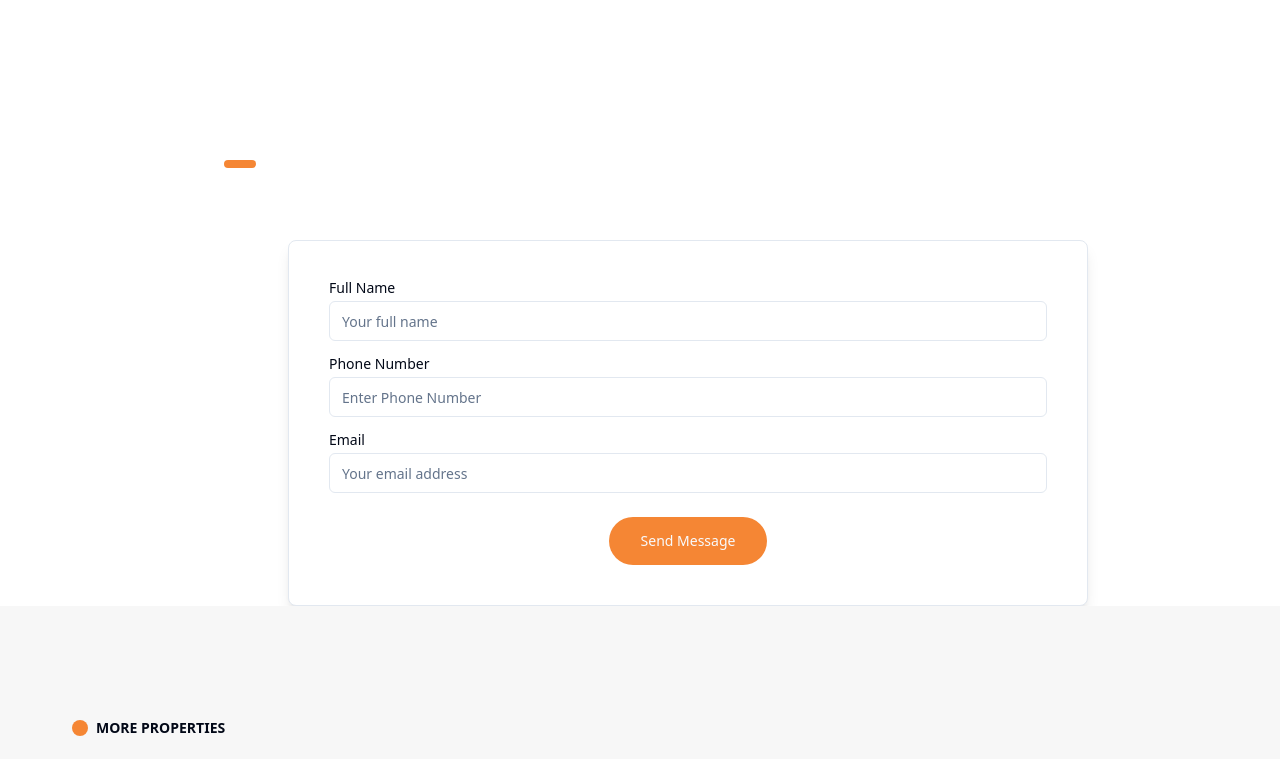
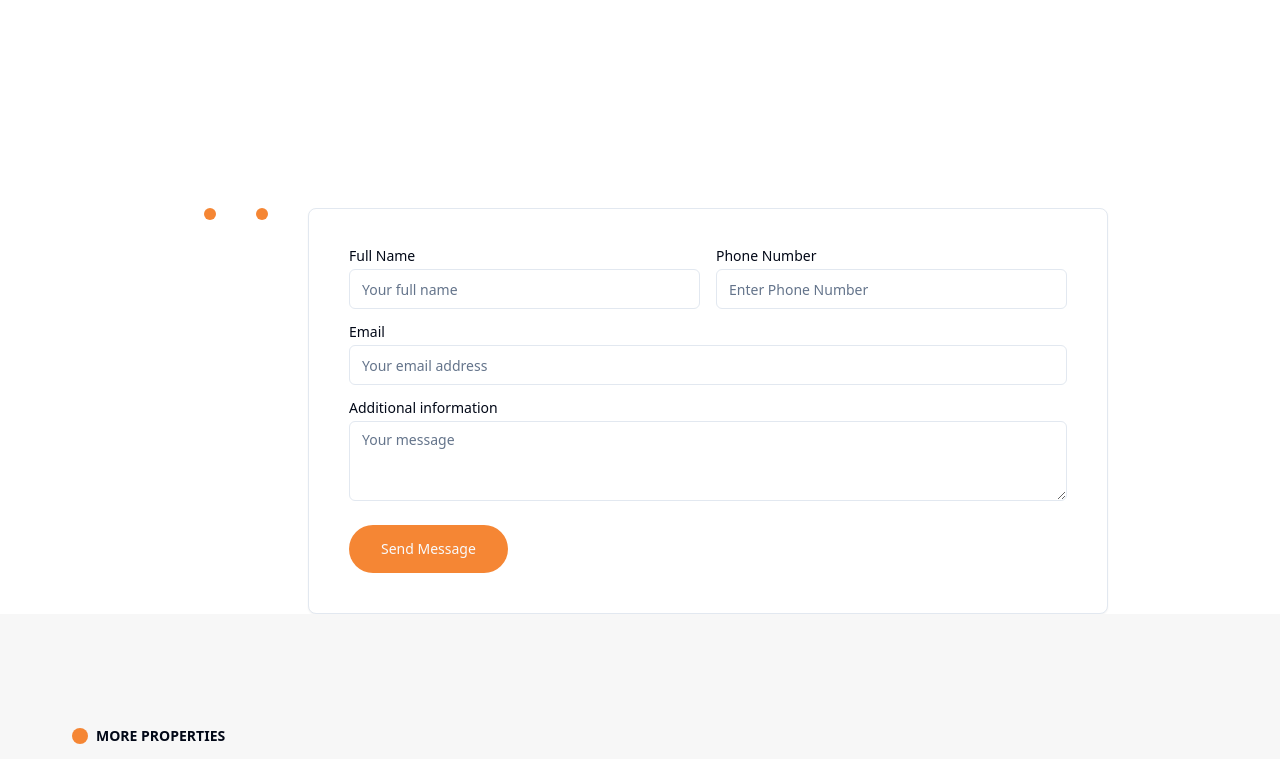
Before and after one commit to shubhcode12/avishkarinfra, a Next.js app: page /projects/1 in a window 1280 px wide. Shown: the top 759 px of the page. Built offline with nearby package versions, Linux system fonts and the light colour scheme; no server answers.

Commit message:
polish project detail page

```diff
--- a/src/components/common/ProjectScroll.tsx
+++ b/src/components/common/ProjectScroll.tsx
@@ -4,38 +4,47 @@ import React, { useEffect, useState } from "react";
 import Image from "next/image";
 import { twMerge } from "tailwind-merge";
 import axios from "axios";
-import Markdown from 'react-markdown'
+import Markdown from "react-markdown";
 import rehypeRaw from "rehype-raw";
 
-export function TracingBeamDemo(data:{project:any}) {
-  const project = data.project
+export function TracingBeamDemo(data: { project: any }) {
+  const project = data.project;
   return (
-    <div className="w-full mt-12">
+    <div className="w-full max-w-screen-2xl">
       <div className="px-8 antialiased w-full pt-4 relative">
+        <div className="w-full mb-10">
+          <div className="text-sm  prose prose-sm dark:prose-invert">
+            {project?.image && (
+              <img
+                src={project?.image?.link}
+                alt="blog thumbnail"
+                className="rounded-lg w-full aspect-video mb-10 object-cover"
+              />
+            )}
 
-          <div className="mt-24 w-full mb-10">
-            <h2 className="bg-primary text-white rounded-full text-sm w-fit px-4 py-1 mb-4">
-              {/* {project?.badge} */}
-            </h2>
+            <div className="flex flex-col lg:w-1/2 pb-8">
+              <div className="flex flex-row gap-8">
+                <div className="flex items-center">
+                  <div className="w-3 h-3 bg-primary rounded-full mr-2"></div>
+                  <span className="text-sm font-semibold">
+                    {project?.category!}
+                  </span>
+                </div>
+                <div className="flex items-center">
+                  <div className="w-3 h-3 bg-primary rounded-full mr-2"></div>
+                  <span className="text-sm font-semibold">
+                    {project?.address!}
+                  </span>
+                </div>
+              </div>
 
-            <p className={twMerge( "text-4xl font-semibold mb-4")}>
-              {project?.title}
-            </p>
-
-            <div className="text-sm  prose prose-sm dark:prose-invert">
-              {project?.image && (
-                <Image
-                  src={project?.image?.link}
-                  alt="blog thumbnail"
-                  height="1000"
-                  width="1000"
-                  className="rounded-lg w-full h-[40rem] mb-10 object-cover"
-                />
-              )}
-              <Markdown rehypePlugins={[rehypeRaw]}>{project?.content}</Markdown>
-
+              <div className="text-4xl lg:text-6xl font-medium mt-4">
+                {project?.title}
+              </div>
             </div>
+            <Markdown rehypePlugins={[rehypeRaw]}>{project?.content}</Markdown>
           </div>
+        </div>
       </div>
     </div>
   );
--- a/src/pages/projects/[projectSlug].tsx
+++ b/src/pages/projects/[projectSlug].tsx
@@ -1,87 +1,30 @@
+import ContactForm from "@/components/common/ContactForm";
 import Footer from "@/components/common/Footer";
 import Navbar from "@/components/common/Navbar";
-import React, { useEffect, useState } from "react";
+import { TracingBeamDemo } from "@/components/common/ProjectScroll";
+import ExploreProperties from "@/components/Projectsection/ExploreMore";
+import axios from "axios";
 import { useRouter } from "next/router";
-import { TracingBeamDemo } from "@/components/common/ProjectScroll";
-import ContactForm from "@/components/common/ContactForm";
-import { Card, CardContent, CardFooter } from "@/components/ui/card";
-import { Label } from "@/components/ui/label";
-import { Input } from "@/components/ui/input";
-import { Textarea } from "@/components/ui/textarea";
-import { Button } from "@/components/ui/button";
-import axios from "axios";
-import PropertiesSection from "@/components/Homesections/PropertiesSection";
-import ExploreProperties from "@/components/Projectsection/ExploreMore";
+import { useEffect, useState } from "react";
 
 const ProjectDetail = () => {
   const router = useRouter();
   const [project, setProject] = useState<any>(null);
   const [loading, setLoading] = useState(true);
-  const [error, setError] = useState(null);
   const { projectSlug } = router.query;
-  const [formData, setFormData] = useState({
-    name: "",
-    phone: "",
-    email: "",
-    projectName: project?.title,
-  });
-  const [submitStatus, setSubmitStatus] = useState<string | null>(null);
 
-  const handleInputChange = (
-    e: React.ChangeEvent<HTMLInputElement | HTMLTextAreaElement>
-  ) => {
-    const { name, value } = e.target;
-    setFormData((prevData) => ({
-      ...prevData,
-      [name]: value,
-    }));
-  };
-
-  const handleSubmit = async (e: React.FormEvent<HTMLFormElement>) => {
-    e.preventDefault();
-    setSubmitStatus(null);
-    try {
-      const response = await fetch("/api/contact", {
-        method: "POST",
-        headers: {
-          "Content-Type": "application/json",
-        },
-        body: JSON.stringify(formData),
-      });
-
-      if (response.ok) {
-        const data = await response.json();
-        setSubmitStatus("success");
-        console.log("Form submitted successfully");
-        setFormData({
-          name: "",
-          phone: "",
-          email: "",
-          projectName: project.title,
-        });
-      } else {
-        setSubmitStatus("error");
-        console.error("Form submission failed");
-      }
-    } catch (error) {
-      setSubmitStatus("error");
-      console.error("Error submitting form:", error);
-    }
-  };
   useEffect(() => {
     const fetchProjectData = async () => {
       try {
-        // Fetch project data from the external API
         const response = await axios.get(
           `https://avishkar.giantwheeltech.com/wp-json/wp/v2/project/${projectSlug}`
         );
 
-        // Construct the project object based on the API response
         const fetchedProject = {
           id: response.data.id,
           slug: response.data.slug,
           title: response.data.acf.title,
-          summary: response.data.acf.summary, // Corrected spelling from 'summery' to 'summary'
+          summary: response.data.acf.summary,
           content: response.data.acf.content,
           address: response.data.acf.address,
           image: response.data.acf.image,
@@ -90,15 +33,11 @@ const ProjectDetail = () => {
           tags: response.data.project_tag,
         };
 
-        // Set the fetched project data to state
         setProject(fetchedProject);
         console.log("project", project);
       } catch (error) {
-        // Log the error and update the error state
         console.error("Error fetching project:", error);
-        // setError("Failed to fetch project details");
       } finally {
-        // Update loading state
         setLoading(false);
       }
     };
@@ -108,7 +47,7 @@ const ProjectDetail = () => {
   return (
     <div>
       <Navbar />
-      <div className="flex flex-col lg:flex-row justify-center px-2 lg:px-10">
+      <div className="flex flex-col lg:flex-row justify-center px-2 lg:px-10 pt-28 lg:pt-48">
         <div className="w-auto">
           <div className="flex justify-center w-full">
             <div className=" w-full">
@@ -118,70 +57,10 @@ const ProjectDetail = () => {
             </div>
           </div>
         </div>
-        <div className="lg:w-2/3 lg:mt-60">
+        <div className="lg:w-2/3 mt-4">
           <div className="flex justify-center">
             <div className="w-full">
-              <div className="flex flex-col-reverse lg:flex-row justify-center w-full gap-8">
-                <Card className="w-full py-10 flex items-center justify-center shadow-lg">
-                  <CardContent className="w-full px-10">
-                    <form onSubmit={handleSubmit}>
-                      <div className="grid w-full items-center gap-4">
-                        <div className="flex flex-col lg:flex-row gap-4">
-                          <div className="flex flex-col space-y-1.5 w-full ">
-                            <Label htmlFor="name">Full Name</Label>
-                            <Input
-                              id="name"
-                              name="name"
-                              value={formData.name}
-                              onChange={handleInputChange}
-                              placeholder="Your full name"
-                              className="w-full"
-                            />
-                          </div>
-                        </div>
-                        <div className="flex flex-col space-y-1.5 w-full ">
-                          <Label htmlFor="phone">Phone Number</Label>
-                          <Input
-                            id="phone"
-                            name="phone"
-                            value={formData.phone}
-                            onChange={handleInputChange}
-                            placeholder="Enter Phone Number"
-                            className="w-full"
-                          />
-                        </div>
-                        <div className="flex flex-col space-y-1.5">
-                          <Label htmlFor="email">Email</Label>
-                          <Input
-                            id="email"
-                            name="email"
-                            type="email"
-                            value={formData.email}
-                            onChange={handleInputChange}
-                            placeholder="Your email address"
-                            className="w-full"
-                          />
-                        </div>
-                      </div>
-                      <CardFooter className="flex flex-col items-center mt-6">
-                        <Button type="submit" className="w-full lg:w-auto">
-                          Send Message
-                        </Button>
-                        {submitStatus === "success" && (
-                          <p className="text-green-600 mt-2 text-center">
-                            Form submitted successfully!
-                          </p>
-                        )}
-                        {submitStatus === "error" && (
-                          <p className="text-red-600 mt-2 text-center">
-                            Error submitting form. Please try again.
-                          </p>
-                        )}
-                      </CardFooter>
-                    </form>
-                  </CardContent>
-                </Card>
-              </div>
+              <ContactForm />
             </div>
           </div>
         </div>
```
